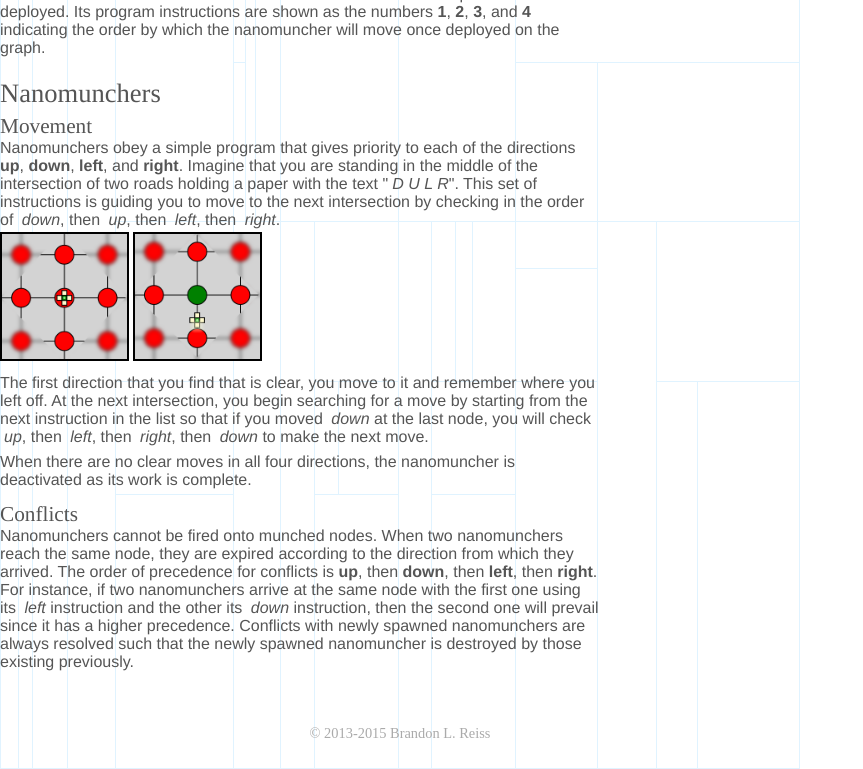
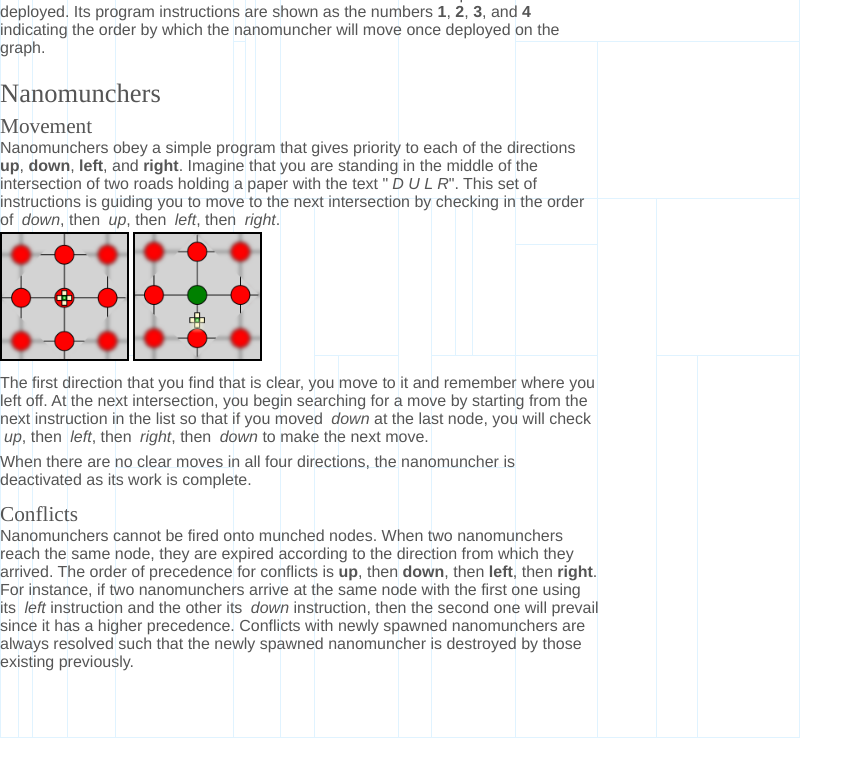
Before and after one commit to blr246/brandonreiss.com, a website: page site/projects/nanomunchers/index.html in a window 1280 px wide. Shown: the part 1407-2176 px from the top of the page, without its empty margins (0-863 px from the left). After the commit the page ends 2145 px from the top, so only its background shows below. Drawn offline with nearby package versions, Linux system fonts and the light colour scheme.

Commit message:
Drop the footer copyright line
Task 2.4. The footer on every content page was a single line reading
(c) 2013-2015 Brandon L. Reiss, in #aaaaaa -- which is 2.32:1 against a
light page and the second of the two contrast failures Lighthouse reported
(the nav, fixed in the previous commit). Rather than darken a line whose
only job is to sit quietly at the bottom, it goes: a dated copyright
notice is not earning its place on a personal site.

That is 15 pages, all of them sharing style.css and therefore the same
#aaaaaa rule. The .footer rule goes with them, now that nothing uses it.

noweats is left alone. It carries its own copy ("2014, with a link to the
domain) and its own .footer rule in noweats.css that sets only
text-align, so it never contributed to the contrast failure -- and it is
the one page that has been out of scope for this pass. Say the word if it
should go too.

The 2.5em spacer above the footer stays; it is layout, not content, and
removing it would change the bottom margin on every page.

Verified with Lighthouse: accessibility is now 100 on all three pages
tested (home 90 -> 100, graphics 91 -> 100, resume 93 -> 100), and
color-contrast passes. Home is 100/100/100/100.

```diff
--- a/site/projects/nanomunchers/index.html
+++ b/site/projects/nanomunchers/index.html
@@ -183,9 +183,6 @@
     <script type="text/javascript" src="/lib/default.js"></script>
 
     <div style="height:2.5em;width:1px"></div>
-    <div class="footer">
-      <p>&copy; 2013-2015 Brandon L. Reiss</p>
-    </div>
 
   </body>
 </html>
--- a/site/style.css
+++ b/site/style.css
@@ -169,15 +169,6 @@ div.assignment p {
   padding:4px 2px 0px 0px;
 }
 
-/*
- * footer.
-*/
-
-.footer {
-  text-align:center;
-  font-size:0.9em;
-  color:#aaaaaa;
-}
 
 /*
  * Resume style fix.
```
Also changed, not shown: site/graphics/Hw01/index.html (+0 -3 lines), site/graphics/Hw02/index.html (+0 -3 lines), site/graphics/Hw03/index.html (+0 -3 lines), site/graphics/Hw04/index.html (+0 -3 lines), site/graphics/Hw05/index.html (+0 -3 lines), site/graphics/Hw06/index.html (+0 -3 lines), site/graphics/Hw07/index.html (+0 -3 lines), site/graphics/Hw07a/index.html (+0 -3 lines), site/graphics/Hw08/index.html (+0 -3 lines), site/graphics/Hw09/index.html (+0 -3 lines), site/graphics/aboutme.html (+0 -3 lines), site/graphics/index.html (+0 -3 lines), site/index.html (+0 -3 lines), site/resume/index.html (+0 -3 lines).
